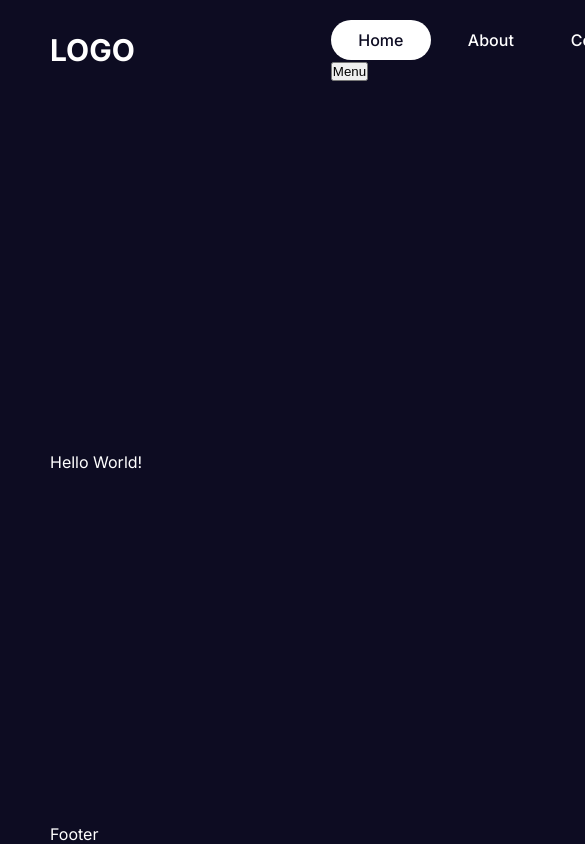
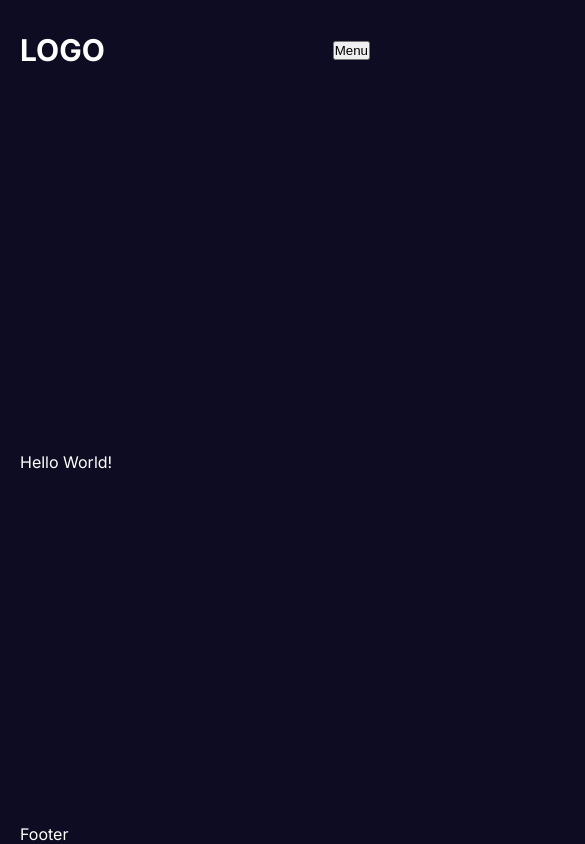
Before and after one commit to Juan-Severiano/next14-project, a Next.js app: page / in a window 390 px wide. Shown: the top 844 px of the page, 585 px wide, since content can reach past the window. Built offline with nearby package versions, Linux system fonts and the light colour scheme.

Commit message:
[refactor] responsivity create in the nav

```diff
--- a/src/app/globals.css
+++ b/src/app/globals.css
@@ -23,7 +23,7 @@ a {
 }
 
 .container {
-  width: 1000px;
+  width: 1536px;
   margin: auto;
   padding: 0 50px;
   min-height: 100vh;
@@ -31,3 +31,35 @@ a {
   flex-direction: column;
   justify-content: space-between;
 }
+
+@media (max-width: 1536px) {
+  .container { width: 1366px; }
+}
+
+@media (max-width: 1366px) {
+  .container { width: 1280px; }
+}
+
+@media (max-width: 1280px) {
+  .container { width: 1024px; padding: 0 20px; }
+}
+
+@media (max-width: 1024px) {
+  .container { width: 768px; }
+}
+
+@media (max-width: 768px) {
+  .container { width: 640px; }
+}
+
+@media (max-width: 640px) {
+  .container { width: 576px; }
+}
+
+@media (max-width: 576px) {
+  .container { width: 475px; }
+}
+
+@media (max-width: 475px) {
+  .container { width: 100%; }
+}
--- a/src/components/navbar/links/Links.jsx
+++ b/src/components/navbar/links/Links.jsx
@@ -50,10 +50,9 @@ const Links = () => {
             )
         }
       </div>
-      <button>Menu</button>
+      <button type='button' className={styles.menuButton} onClick={() => setOpen(prev => !prev)} >Menu</button>
       {
-        open &&
-        <div className={styles.mobileLinks}>
+        open && <div className={styles.mobileLinks}>
           {
             links.map(link => <NavLink key={link.id} link={link} />)
           }
--- a/src/components/navbar/links/links.module.css
+++ b/src/components/navbar/links/links.module.css
@@ -9,3 +9,34 @@
   cursor: pointer;
   font-weight: bold;
 }
+
+.mobileLinks, .menuButton {
+  display: none;
+}
+
+@media (max-width: 768px) {
+  .links {
+    display: none;
+  }
+
+  .menuButton {
+    display: block;
+    cursor: pointer;
+  }
+
+  .mobileLinks {
+    position: absolute;
+    top: 100px;
+    right: 0;
+    width: 50%;
+    height: calc(100vh - 100px);
+    background-color: var(--bg);
+    display: flex;
+    align-items: center;
+    flex-direction: column;
+    justify-content: center;
+    gap: 10px;
+    overflow: hidden;
+    transition: height 8.5% ease-in-out;
+  }
+}
```
